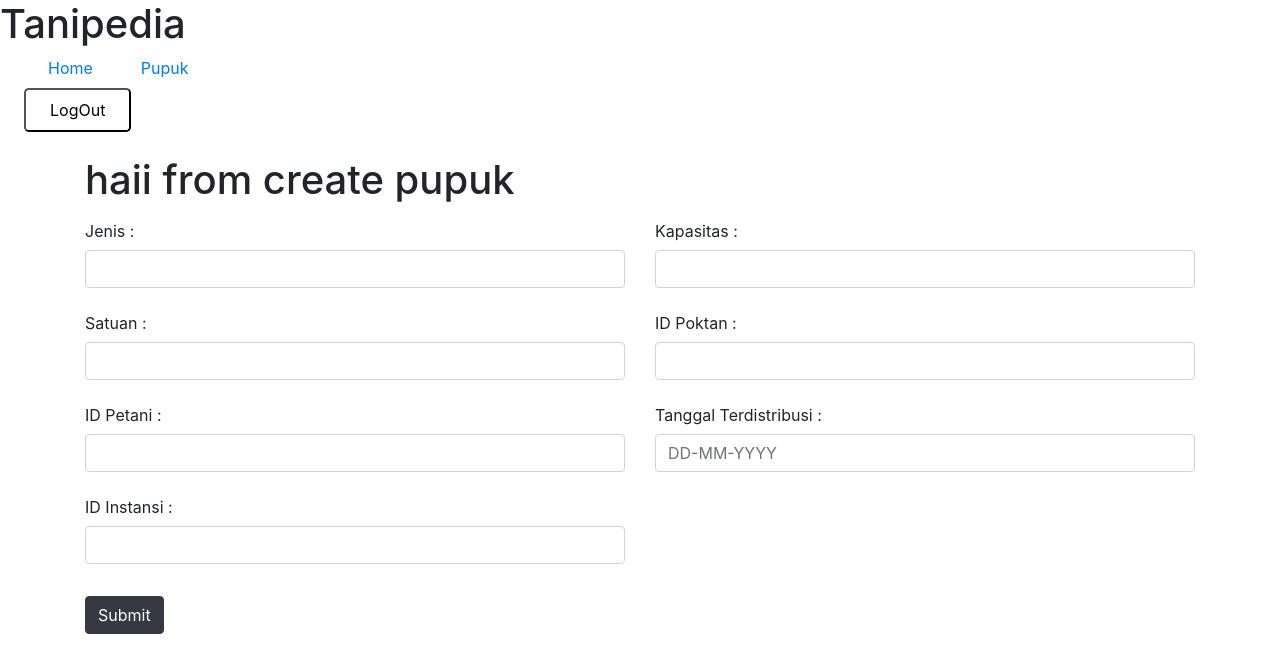
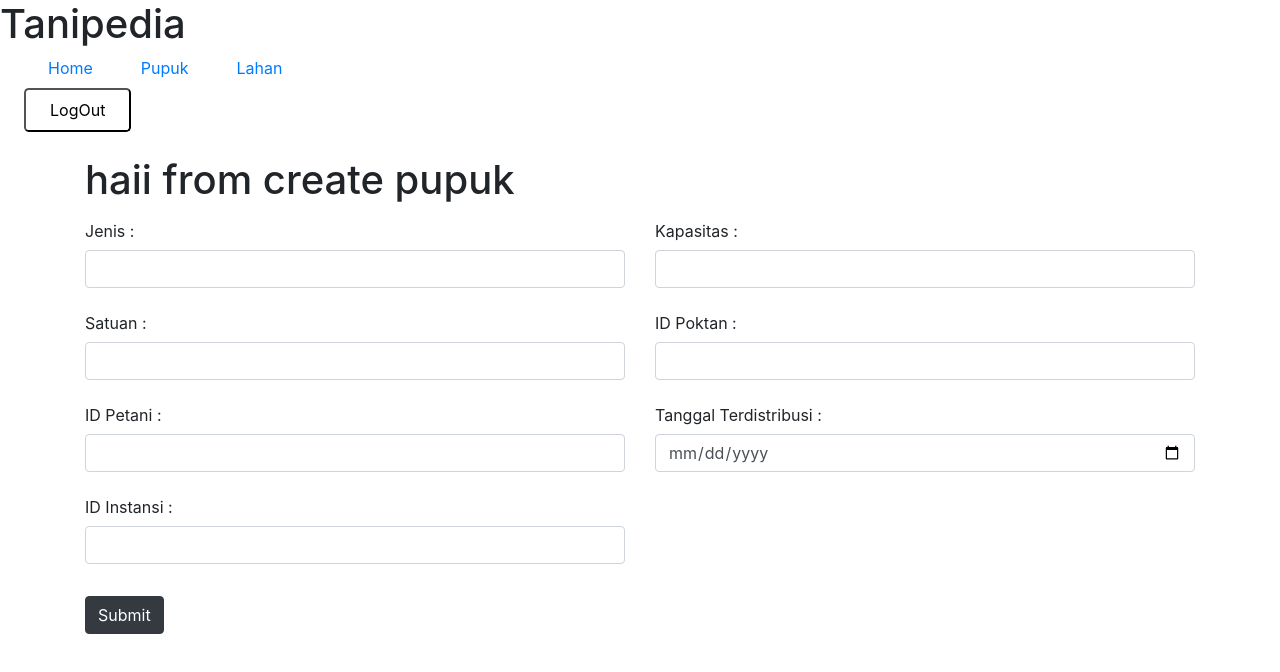
Before and after one commit to maulanairfanf/Learn-React, a React (Create React App) app: page /CreatePupuk in a window 1280 px wide. Shown: the top 672 px of the page. Built offline with nearby package versions, Linux system fonts and the light colour scheme; sample sign-in values are in the browser's storage.

Commit message:
edit pupuk error and add datepicker

```diff
--- a/src/component/Form/FormComponentPupuk.js
+++ b/src/component/Form/FormComponentPupuk.js
@@ -113,8 +113,7 @@ class FormComponentPupuk extends Component {
           <Col md={6}>
             <FormGroup>
               <Field
-                type="text"
-                placeholder="DD-MM-YYYY"
+                type="date"
                 name="tgl_distribusi"
                 component={renderField}
                 label="Tanggal Terdistribusi :"
--- a/src/component/Form/FormComponentUser.js
+++ b/src/component/Form/FormComponentUser.js
@@ -267,7 +267,7 @@ class FormComponentUser extends Component {
           <Col md={6}>
             <FormGroup>
               <Field
-                type="text"
+                type="date"
                 name="tgl_lahir"
                 component={renderField}
                 label="tgl_lahir"
--- a/src/component/Sidebar/Item.js
+++ b/src/component/Sidebar/Item.js
@@ -23,6 +23,13 @@ const Item = () => {
       >
         Pupuk
       </NavLink>
+      <NavLink
+        activeClassName="bg-gray-200"
+        to="/Lahan"
+        className="block px-4 py-2 mt-2 text-sm font-semibold text-gray-900 bg-transparent rounded-lg hover:text-gray-900 focus:text-gray-900 hover:bg-gray-200 focus:bg-gray-200 focus:outline-none focus:shadow-outline"
+      >
+        Lahan
+      </NavLink>
     </div>
   );
 };
--- a/src/reducers/pupuk.js
+++ b/src/reducers/pupuk.js
@@ -28,7 +28,7 @@ const pupuk = (state = initialState, action) => {
       return {
         ...state,
         getPupukDetail: action.payload.data,
-        errorPupukList: action.payload.errorMessage,
+        errorPupukDetail: action.payload.errorMessage,
       };
     case POST_PUPUK_CREATE:
       return {
--- a/src/routes/Routes.js
+++ b/src/routes/Routes.js
@@ -18,6 +18,11 @@ import Pupuk from "../pages/PrivatePages/Pupuk/Pupuk";
 import DetailPupukContainer from "../pages/PrivatePages/Pupuk/DetailPupukContainer";
 import CreatePupuk from "../pages/PrivatePages/Pupuk/CreatePupuk";
 import EditPupuk from "../pages/PrivatePages/Pupuk/EditPupuk";
+//Lahan
+import Lahan from "../pages/PrivatePages/Lahan/Lahan";
+import DetaillahanContainer from "../pages/PrivatePages/Lahan/DetailLahanContainer";
+import CreateLahan from "../pages/PrivatePages/Pupuk/CreateLahan";
+import EditLahan from "../pages/PrivatePages/Pupuk/EditLahan";
 
 export default class Routes extends Component {
   render() {
@@ -35,6 +40,8 @@ export default class Routes extends Component {
         <Switch>
           <PrivateRoute exact path="/" component={Home} />
           <PrivateRoute path="/Pupuk" component={Pupuk} />
+          <PrivateRoute path="/Lahan" component={Lahan} />
+
           <PrivateRoute
             path="/DetailUserContainer/:id"
             exact
@@ -45,10 +52,17 @@ export default class Routes extends Component {
             exact
             component={DetailPupukContainer}
           />
+          <PrivateRoute
+            path="/DetailPupukContainer/:id"
+            exact
+            component={DetaillahanContainer}
+          />
           <PrivateRoute path="/CreateUser" component={CreateUser} />
           <PrivateRoute path="/CreatePupuk" component={CreatePupuk} />
+          <PrivateRoute path="/CreateLahan" component={CreateLahan} />
           <PrivateRoute path="/EditUser/:id" component={EditUser} />
           <PrivateRoute path="/EditPupuk/:id" component={EditPupuk} />
+          <PrivateRoute path="/EditLahan/:id" component={EditLahan} />
         </Switch>
       </BrowserRouter>
     );
```
